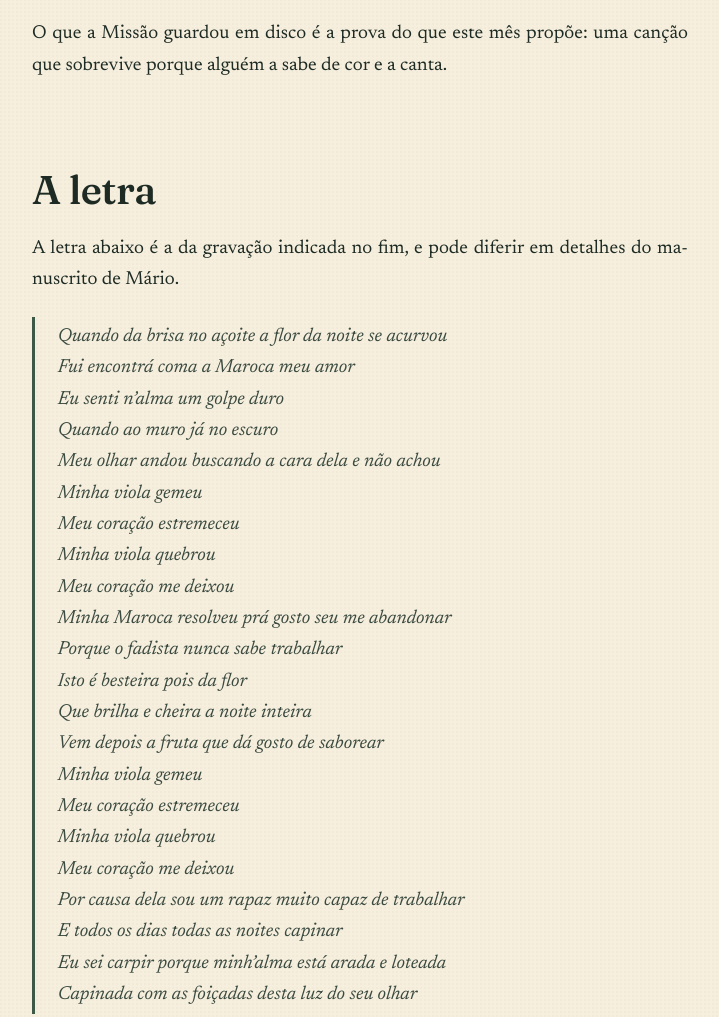
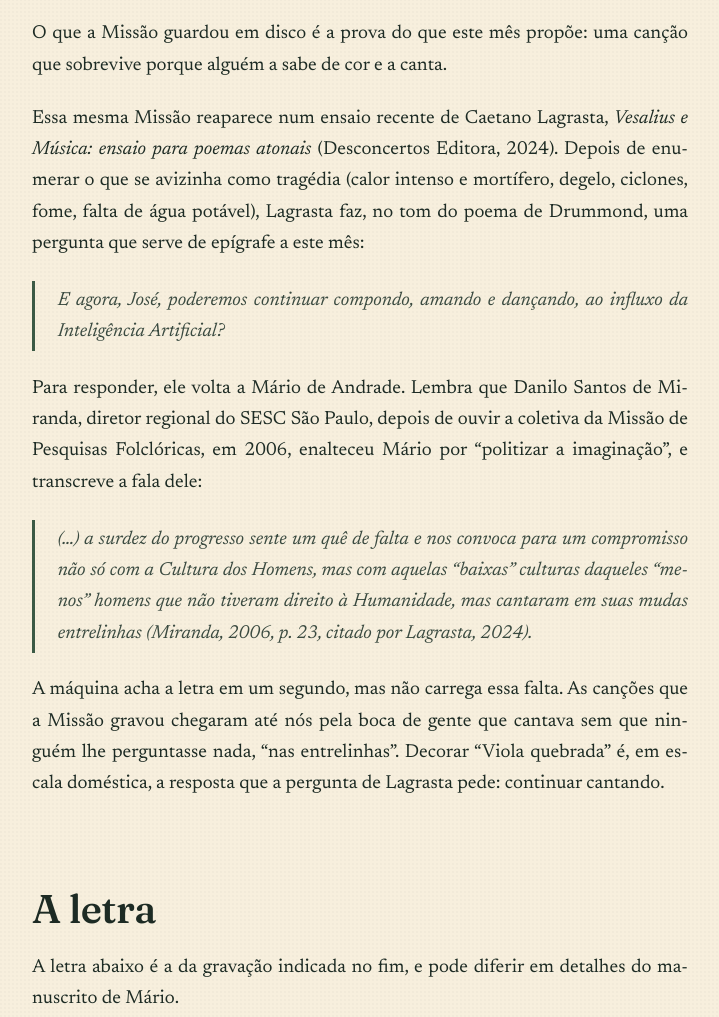
Before and after one commit to drilagrasta-boop/crocodrila, an Astro site: page /hobbies/2026-11-viola-quebrada in a window 1280 px wide. Shown: the part 3617-4634 px from the top of the page, without its empty margins (64-783 px from the left). Built offline with nearby package versions, Linux system fonts and the light colour scheme; Astro itself is replaced by a stand-in of ours; some packages are replaced by stand-ins of ours.

Commit message:
Hobby de novembro: Caetano Lagrasta, Vesalius e Música, e a Missão de Pesquisas Folclóricas
Co-Authored-By: Claude Sonnet 5.5 <noreply@anthropic.com>
Claude-Session: https://claude.ai/code/session_015qkV3Fcc5PbS7T913uVFbC

```diff
--- a/src/content/hobbies/2026-11-viola-quebrada.md
+++ b/src/content/hobbies/2026-11-viola-quebrada.md
@@ -100,6 +100,30 @@ Colher canções foi um dos grandes trabalhos de Mário de Andrade.
 O que a Missão guardou em disco é a prova do que este mês propõe: uma canção que
 sobrevive porque alguém a sabe de cor e a canta.
 
+Essa mesma Missão reaparece num ensaio recente de Caetano Lagrasta, *Vesalius e Música:
+ensaio para poemas atonais* (Desconcertos Editora, 2024). Depois de enumerar o que se
+avizinha como tragédia (calor intenso e mortífero, degelo, ciclones, fome, falta de água
+potável), Lagrasta faz, no tom do poema de Drummond, uma pergunta que serve de epígrafe
+a este mês:
+
+> *E agora, José, poderemos continuar compondo, amando e dançando, ao influxo da
+> Inteligência Artificial?*
+
+Para responder, ele volta a Mário de Andrade. Lembra que Danilo Santos de Miranda,
+diretor regional do SESC São Paulo, depois de ouvir a coletiva da Missão de Pesquisas
+Folclóricas, em 2006, enalteceu Mário por "politizar a imaginação", e transcreve a
+fala dele:
+
+> (...) a surdez do progresso sente um quê de falta e nos convoca para um compromisso
+> não só com a Cultura dos Homens, mas com aquelas "baixas" culturas daqueles "menos"
+> homens que não tiveram direito à Humanidade, mas cantaram em suas mudas entrelinhas
+> (Miranda, 2006, p. 23, citado por Lagrasta, 2024).
+
+A máquina acha a letra em um segundo, mas não carrega essa falta. As canções que a
+Missão gravou chegaram até nós pela boca de gente que cantava sem que ninguém lhe
+perguntasse nada, "nas entrelinhas". Decorar "Viola quebrada" é, em escala doméstica,
+a resposta que a pergunta de Lagrasta pede: continuar cantando.
+
 ## A letra
 
 A letra abaixo é a da gravação indicada no fim, e pode diferir em detalhes do manuscrito
@@ -166,6 +190,11 @@ cantar só o refrão por cima. Errou? Ótimo, é assim que começa.
 - [Podcast do IEB, no Spotify](https://open.spotify.com/episode/7k4G8QRAbEpDVY2IvqD5VZ):
   "Viola quebrada, uma canção de Mário de Andrade", por Flávia Camargo Toni.
 
+## Para ler
+
+- LAGRASTA, Caetano. *Vesalius e Música: ensaio para poemas atonais*. São Paulo:
+  Desconcertos Editora, 2024. ISBN 978-65-87908-96-0.
+
 > **O convite do mês:** decore "Viola quebrada" ao longo de novembro e cante, de cor,
 > para uma pessoa. Sem tela na mão, sem gravar e sem postar. Se a voz falhar, melhor
 > ainda: a canção é sobre uma viola que quebrou.
```
